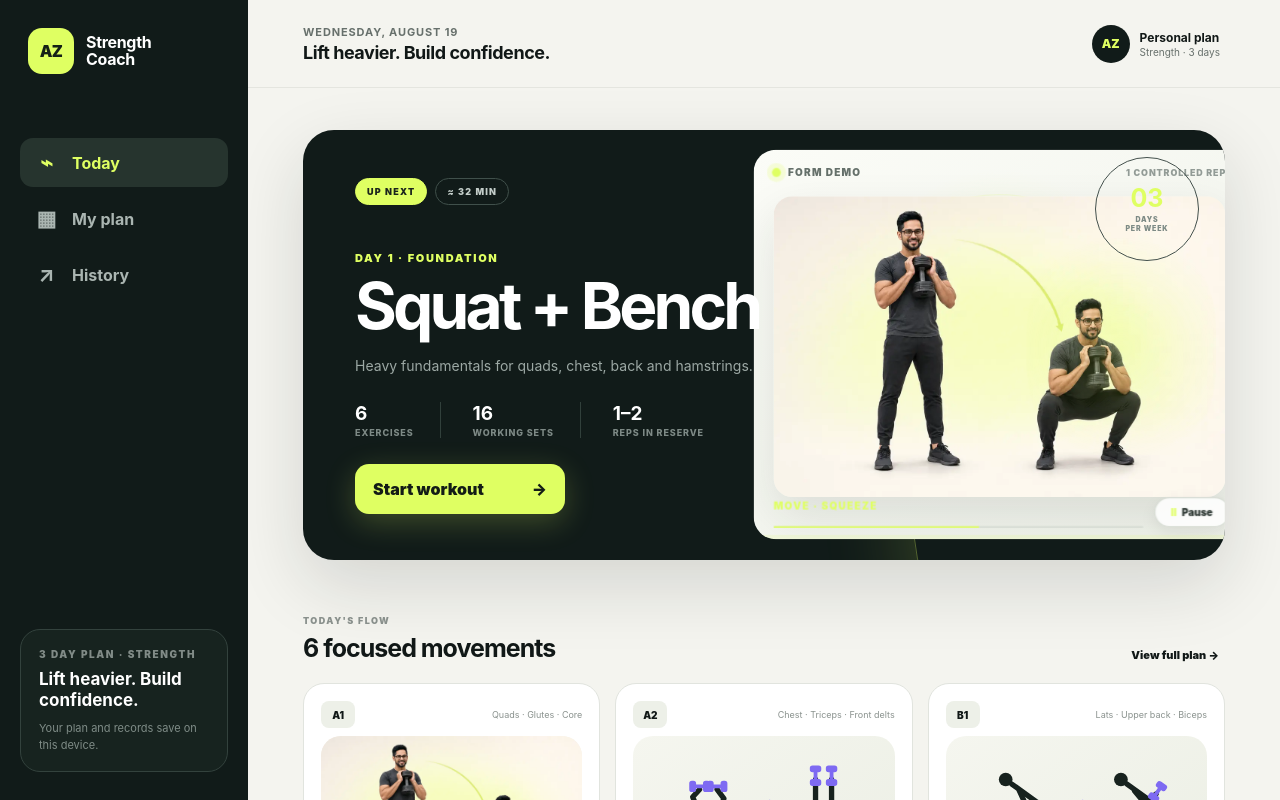
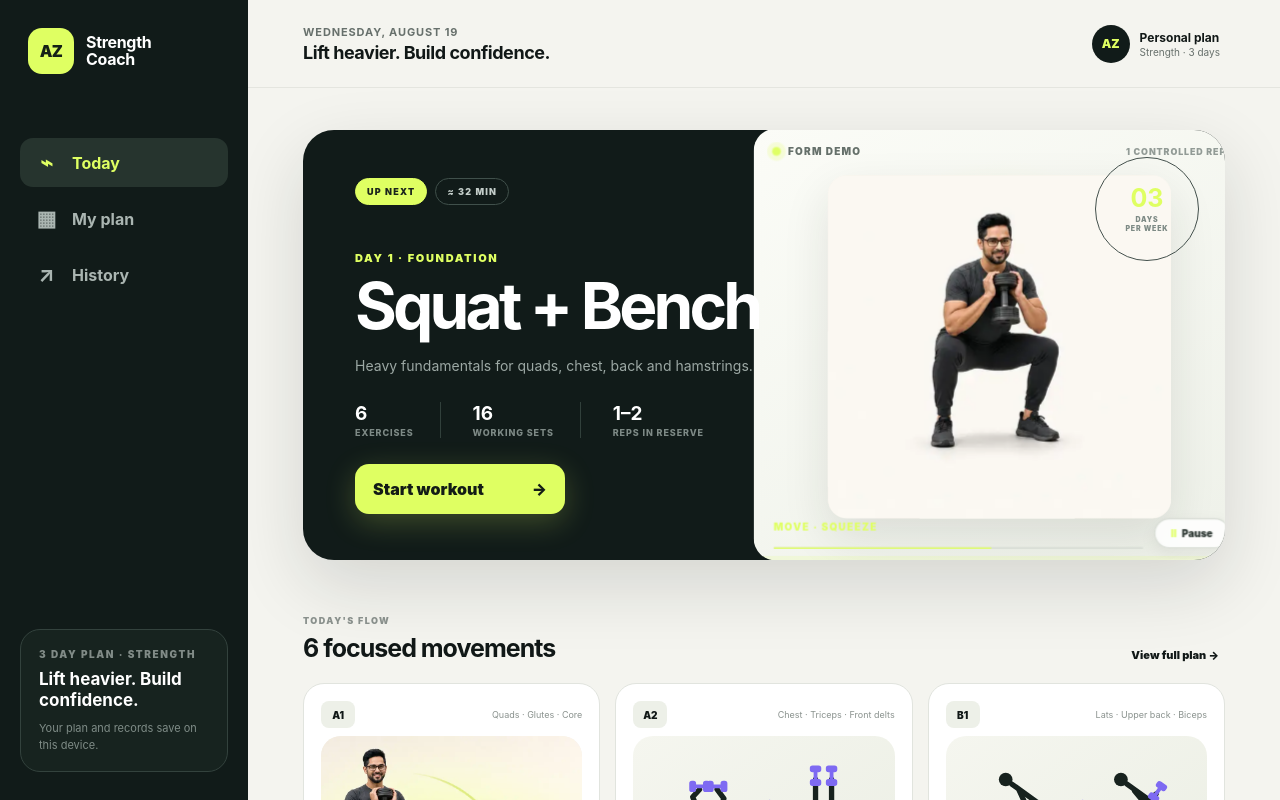
Before and after one commit to ahmarzia/strength-coach, a React (Vite) app: page / in a window 1280 px wide. Shown: the top 800 px of the page. Built offline with nearby package versions, Linux system fonts and the light colour scheme.

Commit message:
Animate personalized goblet squat

```diff
--- a/src/ExerciseVisual.tsx
+++ b/src/ExerciseVisual.tsx
@@ -130,8 +130,7 @@ function GobletSquatMotion({ paused }: { paused: boolean }) {
 
 function PersonalGobletSquat({ compact = false }: { compact?: boolean }) {
   return <div className={`personal-squat-motion ${compact ? "compact" : ""}`} role="img" aria-label="Personalized goblet squat showing the standing and bottom positions">
-    <img src="./assets/personal-goblet-squat.webp" alt="Personalized goblet squat start and bottom positions" decoding="async" />
-    {!compact && <><span className="personal-pose-focus focus-start" aria-hidden="true" /><span className="personal-pose-focus focus-finish" aria-hidden="true" /></>}
+    <img src={compact ? "./assets/personal-goblet-squat.webp" : "./assets/personal-goblet-squat-sprite.webp"} alt={compact ? "Personalized goblet squat start and bottom positions" : "Animated personalized goblet squat"} decoding="async" />
   </div>;
 }
 
--- a/src/app.css
+++ b/src/app.css
@@ -120,16 +120,13 @@ button:focus-visible, input:focus-visible, summary:focus-visible { outline: 3px
 .motion-toggle span { color: var(--accent, #7e6af2); margin-right: 3px; }
 .exercise-visual.paused *, .exercise-visual.paused *::before, .exercise-visual.paused *::after { animation-play-state: paused !important; }
 
-.personal-squat-motion { position: relative; z-index: 1; width: min(100%, 610px); aspect-ratio: 3 / 2; overflow: hidden; border-radius: 17px; box-shadow: 0 17px 42px rgba(24,34,30,.11); }
-.personal-squat-motion img { width: 100%; height: 100%; display: block; object-fit: cover; }
-.personal-pose-focus { position: absolute; top: 7%; bottom: 6%; width: 42%; border-radius: 45%; background: radial-gradient(circle, color-mix(in srgb, var(--accent, #dfff62), transparent 72%), transparent 70%); pointer-events: none; }
-.personal-pose-focus.focus-start { left: 3%; animation: personalStartFocus 3.6s ease-in-out infinite; }
-.personal-pose-focus.focus-finish { right: 2%; opacity: 0; animation: personalFinishFocus 3.6s ease-in-out infinite; }
+.personal-squat-motion { position: relative; z-index: 1; width: min(76%, 360px); aspect-ratio: 1; overflow: hidden; border-radius: 17px; background: #f7f4ec; box-shadow: 0 17px 42px rgba(24,34,30,.11); }
+.personal-squat-motion:not(.compact) img { width: 600%; max-width: none; height: 100%; display: block; animation: personalSquatFrames 3.6s steps(5, end) infinite; }
 .personal-squat-motion.compact { width: 100%; border-radius: 15px; box-shadow: none; }
+.personal-squat-motion.compact img { width: 100%; height: 100%; display: block; object-fit: cover; }
 .exercise-visual.compact.realistic { background: #f7f4ec; }
 
-@keyframes personalStartFocus { 0%, 32%, 100% { opacity: .8; } 48%, 86% { opacity: 0; } }
-@keyframes personalFinishFocus { 0%, 36%, 100% { opacity: 0; } 52%, 82% { opacity: .8; } }
+@keyframes personalSquatFrames { from { transform: translateX(0); } to { transform: translateX(-83.333333%); } }
 
 /* Joint-driven Motion template for the goblet squat. */
 .squat-motion .skeleton-limb, .squat-motion .skeleton-torso, .squat-motion .skeleton-shoulders { fill: none; stroke: currentColor; stroke-linecap: round; stroke-linejoin: round; }
```
Also changed, not shown: public/assets/personal-goblet-squat-sprite.webp (added).
